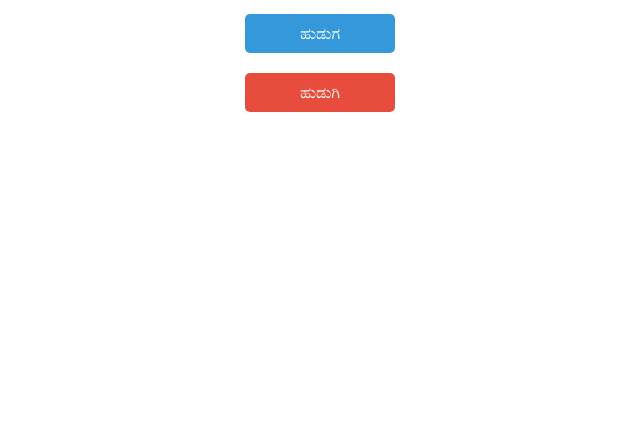
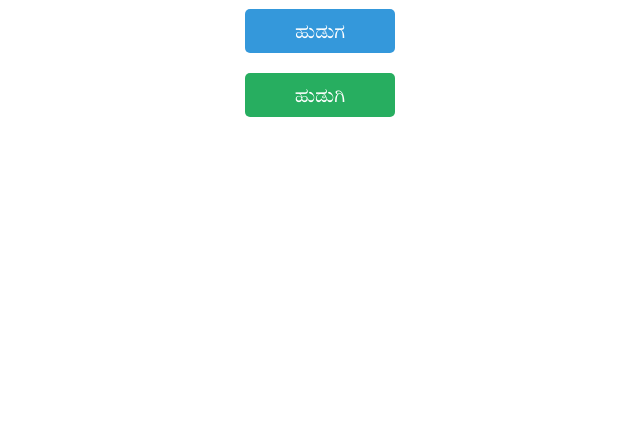
Before and after one commit to aacsllab/apk, a plain HTML site: page gender.html in a window 1280 px wide. Shown: the part 377-800 px from the top of the page, without its empty margins (320-960 px from the left). Drawn offline with Linux system fonts and the light colour scheme.

Commit message:
Update gender.html

```diff
--- a/gender.html
+++ b/gender.html
@@ -23,7 +23,7 @@
     button {
       width: 150px; /* Set a fixed width for the buttons */
       padding: 10px 0; /* Adjust padding to center text vertically */
-      font-size: 16px;
+      font-size: 20px;
       margin: 10px;
       cursor: pointer;
       border: none;
@@ -37,7 +37,7 @@
     }
 
     #femaleButton {
-      background-color: #e74c3c; /* Red color for Female */
+       background-color: #27ae60; /* Red color for Female */
       color: #fff; /* White text color */
     }
   </style>
```
